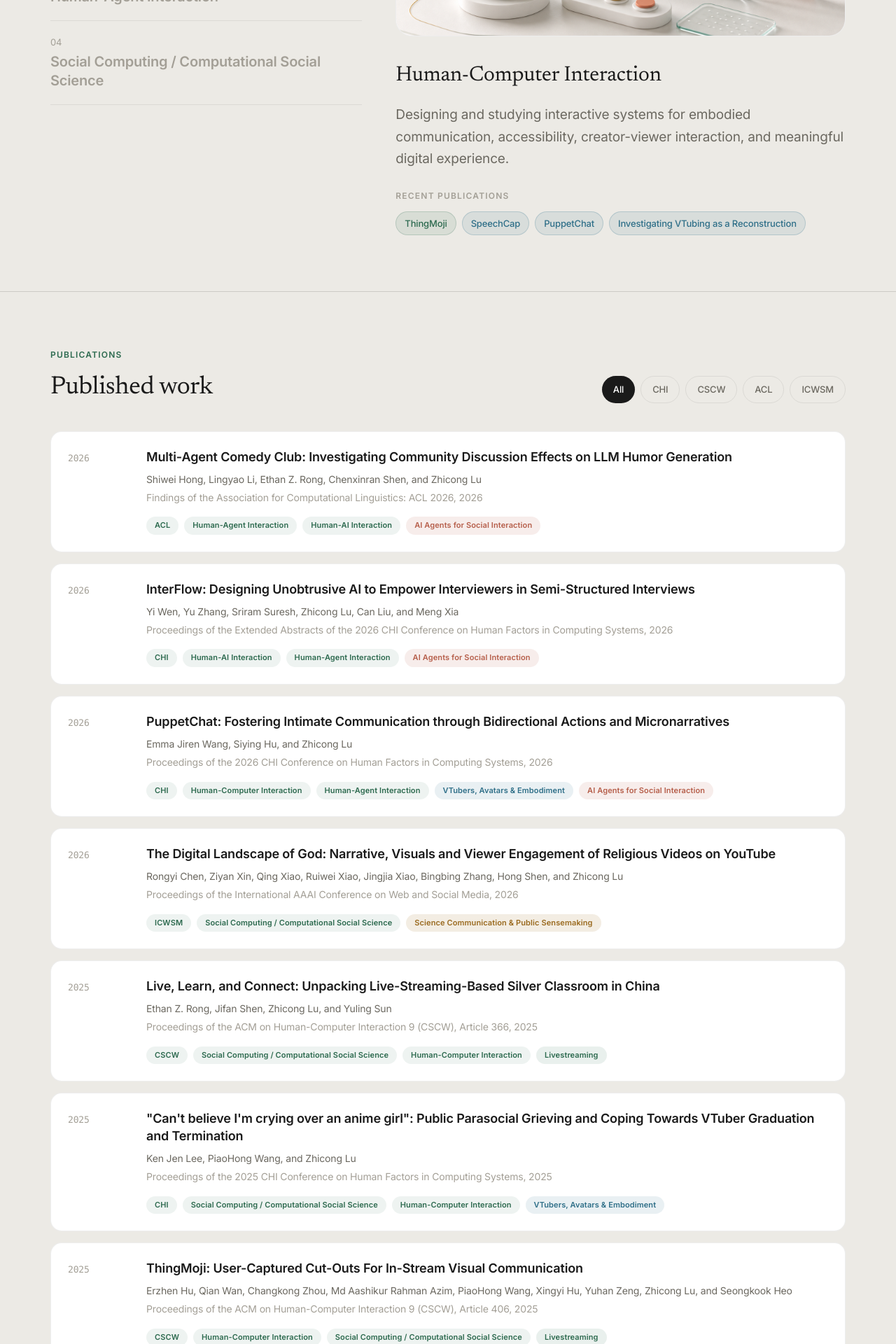
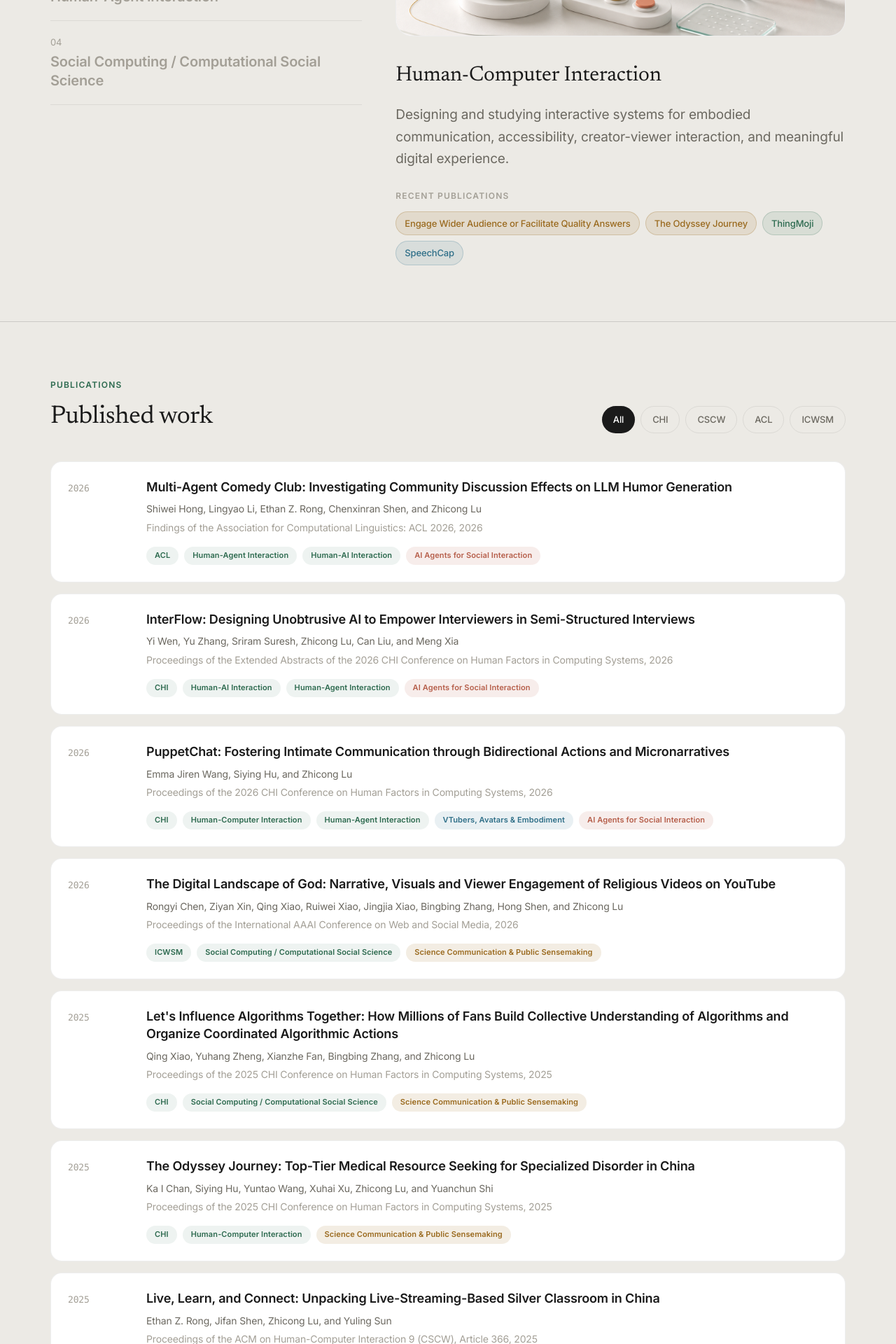
Before and after one commit to deerlab22030/deerlab, a React (Vite) app: page /#/research in a window 1280 px wide. Shown: the part 880-2800 px from the top of the page at 70% size. Built offline with nearby package versions, Linux system fonts and the light colour scheme.

Commit message:
Add public sensemaking research papers

```diff
--- a/src/pages/ResearchPage.tsx
+++ b/src/pages/ResearchPage.tsx
@@ -22,7 +22,7 @@ const THEMES = [
   },
   {
     name: 'Science Communication & Public Sensemaking',
-    desc: 'Public-facing knowledge, story revision, platform narratives, and collective interpretation.',
+    desc: 'Public-facing knowledge, health information, story revision, platform narratives, and collective interpretation.',
     color: '#9A6A1F',
     bg: 'rgba(154,106,31,0.12)',
     border: 'rgba(154,106,31,0.24)',
@@ -41,13 +41,13 @@ const AREAS = [
     title: 'Human-Computer Interaction',
     desc: 'Designing and studying interactive systems for embodied communication, accessibility, creator-viewer interaction, and meaningful digital experience.',
     image: '/images/research-hci-2026.png',
-    pubs: ['ThingMoji', 'SpeechCap', 'PuppetChat', 'Investigating VTubing as a Reconstruction'],
+    pubs: ['Engage Wider Audience or Facilitate Quality Answers', 'The Odyssey Journey', 'ThingMoji', 'SpeechCap'],
   },
   {
     title: 'Human-AI Interaction',
     desc: 'Building and evaluating AI systems that support creativity, interviews, moderation, value alignment, and public-facing communication.',
     image: '/images/research-human-ai-2026.png',
-    pubs: ['RevTogether', 'InterFlow', 'DanModCap', 'User-Driven Value Alignment'],
+    pubs: ['RevTogether', 'InterFlow', 'DanModCap', 'Engage Wider Audience or Facilitate Quality Answers'],
   },
   {
     title: 'Human-Agent Interaction',
@@ -59,7 +59,7 @@ const AREAS = [
     title: 'Social Computing / Computational Social Science',
     desc: 'Understanding online communities, livestreaming, VTuber publics, platform cultures, and public sensemaking through qualitative and computational approaches.',
     image: '/images/research-social-css-2026.png',
-    pubs: ['Live, Learn, and Connect', 'Public Parasocial Grieving and Coping Towards VTuber Graduation and Termination', 'The Digital Landscape of God', 'More Kawaii than a Real-Person Live Streamer'],
+    pubs: ['The Digital Landscape of God', 'Let\'s Influence Algorithms Together', 'Douyin as a Memorial Gathering for CoCo', 'Live, Learn, and Connect'],
   },
 ];
 
@@ -98,6 +98,22 @@ const PUBLICATIONS = [
   },
   {
     year: '2025',
+    title: 'Let\'s Influence Algorithms Together: How Millions of Fans Build Collective Understanding of Algorithms and Organize Coordinated Algorithmic Actions',
+    authors: 'Qing Xiao, Yuhang Zheng, Xianzhe Fan, Bingbing Zhang, and Zhicong Lu',
+    venue: 'Proceedings of the 2025 CHI Conference on Human Factors in Computing Systems, 2025',
+    link: 'https://dl.acm.org/doi/10.1145/3706598.3713279',
+    tags: ['CHI', 'Social Computing / Computational Social Science', 'Science Communication & Public Sensemaking'],
+  },
+  {
+    year: '2025',
+    title: 'The Odyssey Journey: Top-Tier Medical Resource Seeking for Specialized Disorder in China',
+    authors: 'Ka I Chan, Siying Hu, Yuntao Wang, Xuhai Xu, Zhicong Lu, and Yuanchun Shi',
+    venue: 'Proceedings of the 2025 CHI Conference on Human Factors in Computing Systems, 2025',
+    link: 'https://dl.acm.org/doi/10.1145/3706598.3713315',
+    tags: ['CHI', 'Human-Computer Interaction', 'Science Communication & Public Sensemaking'],
+  },
+  {
+    year: '2025',
     title: 'Live, Learn, and Connect: Unpacking Live-Streaming-Based Silver Classroom in China',
     authors: 'Ethan Z. Rong, Jifan Shen, Zhicong Lu, and Yuling Sun',
     venue: 'Proceedings of the ACM on Human-Computer Interaction 9 (CSCW), Article 366, 2025',
@@ -111,6 +127,14 @@ const PUBLICATIONS = [
     venue: 'Proceedings of the 2025 CHI Conference on Human Factors in Computing Systems, 2025',
     link: 'https://dl.acm.org/doi/10.1145/3706598.3714216',
     tags: ['CHI', 'Social Computing / Computational Social Science', 'Human-Computer Interaction', 'VTubers, Avatars & Embodiment'],
+  },
+  {
+    year: '2025',
+    title: 'Douyin as a Memorial Gathering for CoCo: Algorithmic Experiences of Online Collective Mourning',
+    authors: 'Luoying Lin and Zhicong Lu',
+    venue: 'Proceedings of the ACM on Human-Computer Interaction 9 (CSCW), 1-22, 2025',
+    link: 'https://dl.acm.org/doi/10.1145/3710964',
+    tags: ['CSCW', 'Social Computing / Computational Social Science', 'Science Communication & Public Sensemaking'],
   },
   {
     year: '2025',
@@ -151,6 +175,14 @@ const PUBLICATIONS = [
     venue: 'Proceedings of the 2025 CHI Conference on Human Factors in Computing Systems, 2025',
     link: 'https://dl.acm.org/doi/10.1145/3706598.3713477',
     tags: ['CHI', 'Human-AI Interaction', 'Human-Agent Interaction', 'AI Agents for Social Interaction'],
+  },
+  {
+    year: '2024',
+    title: 'Engage Wider Audience or Facilitate Quality Answers? A Mixed-methods Analysis of Questioning Strategies for Research Sensemaking on a Community Q&A Site',
+    authors: 'Changyang He, Yue Deng, Lu He, Qingyu Guo, Yu Zhang, Zhicong Lu, and Bo Li',
+    venue: 'Proceedings of the ACM on Human-Computer Interaction 8 (CSCW), 1-31, 2024',
+    link: 'https://dl.acm.org/doi/10.1145/3637327',
+    tags: ['CSCW', 'Human-Computer Interaction', 'Science Communication & Public Sensemaking'],
   },
   {
     year: '2024',
```
